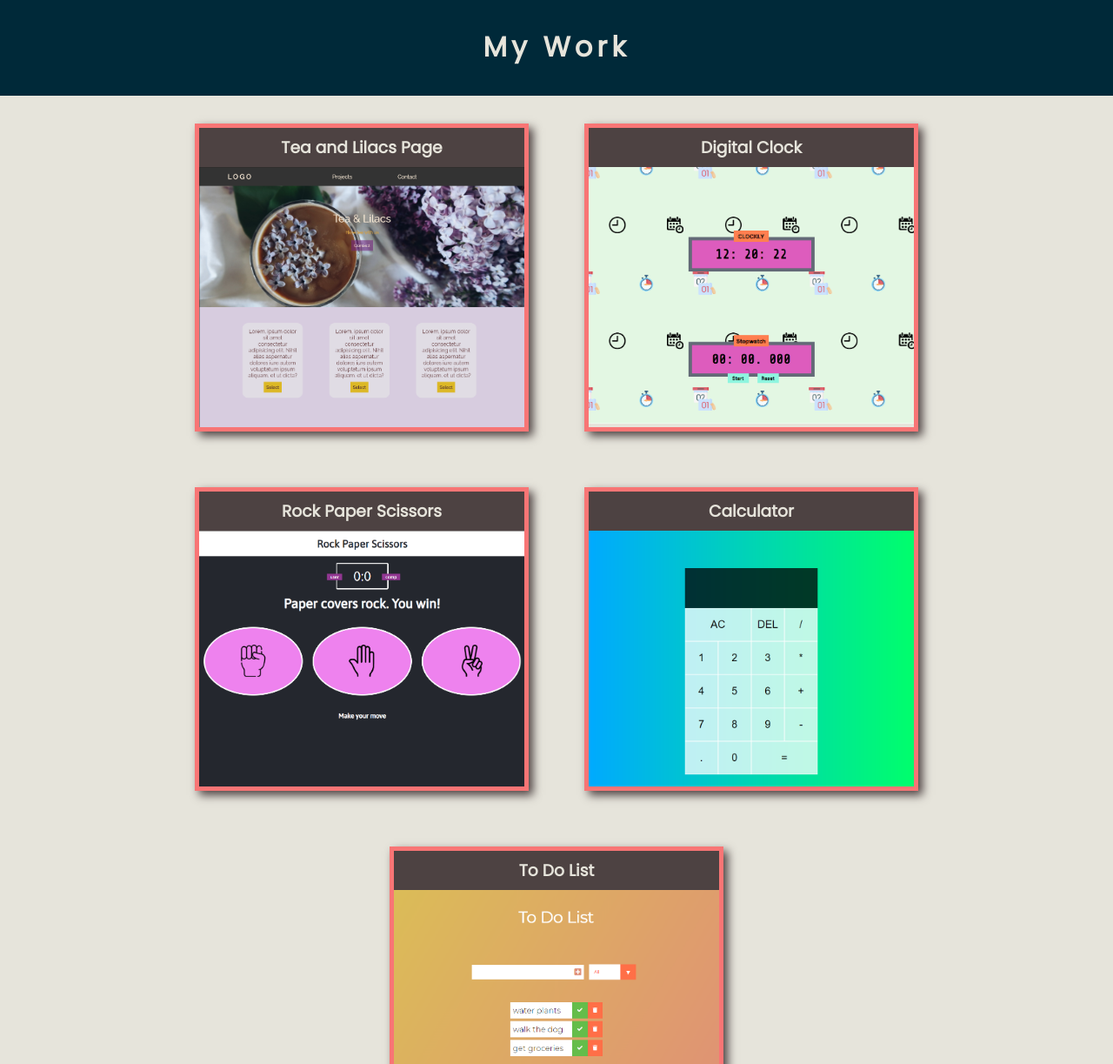
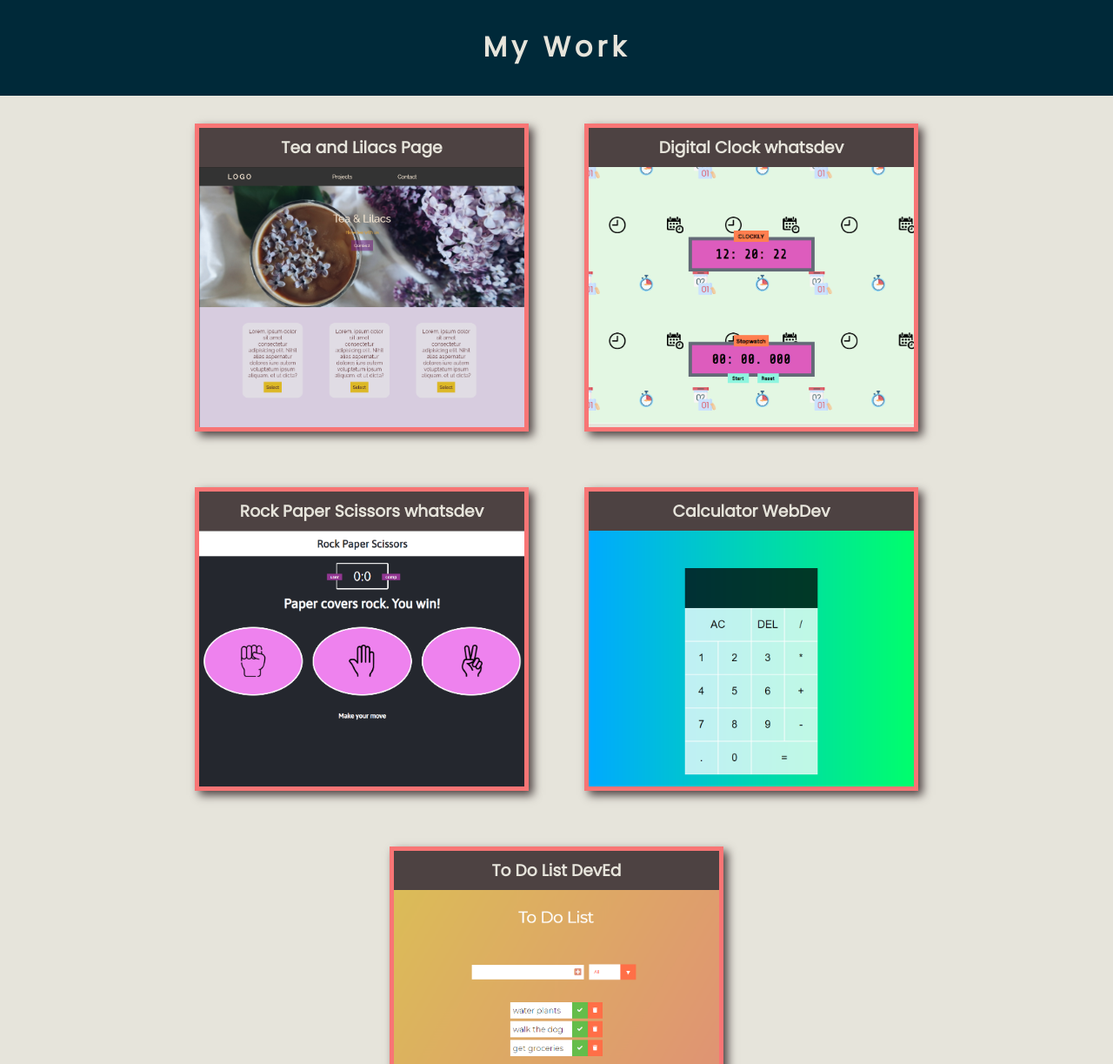
Before and after one commit to kovaltine/FreeCodeCamp, a plain HTML site: page PersonalPortfolio/index.html in a window 1280 px wide. Shown: the part 802-2025 px from the top of the page at 87% size. Drawn offline with Linux system fonts and the light colour scheme.

Commit message:
giving credit

```diff
--- a/PersonalPortfolio/index.html
+++ b/PersonalPortfolio/index.html
@@ -50,29 +50,30 @@
                 <h3>Tea and Lilacs Page</h3>
                 <img src="./images/T&LScreenshot.png" alt="tea and lilacs screenshot"></a>
         </div>
-        <!-- fix timeout issue -->
+        <!-- taken from: https://www.youtube.com/watch?v=DUEyiEnMVj4 -->
         <div class="project-tile" id="clock">
                 <a href="./DigitalClock/clock.html" class="project">
-                    <h3>Digital Clock</h3>
+                    <h3>Digital Clock whatsdev</h3>
                 <img src="./images/clockScreenshot.png" alt="digital clock screenshot"></a>
         </div>
 
-        <!-- show what the computer drew -->
+        <!-- taken from: https://www.youtube.com/watch?v=qipq1BV5myU -->
         <div class="project-tile" id="rock-paper-scissors">
                 <a href="./RockPaperScissors/" class="project">
-                    <h3>Rock Paper Scissors</h3>
+                    <h3>Rock Paper Scissors whatsdev</h3>
                 <img src="./images/rpsScreenshot.png" alt="Rock Paper Scissors screenshot"></a>
         </div>
 
+        <!-- taken from:https://www.youtube.com/watch?v=j59qQ7YWLxw -->
         <div class="project-tile" id="calculator">
                 <a href="./calculator/" class="project">
-                    <h3>Calculator</h3>
+                    <h3>Calculator WebDev</h3>
                 <img src="./images/calcScreenshot.png" alt="Calculator screenshot"></a>
         </div>
-
+                <!-- taken from: https://www.youtube.com/watch?v=Ttf3CEsEwMQ -->
         <div class="project-tile" id="todo">
                 <a href="./ToDo/" class="project">
-                    <h3>To Do List</h3>
+                    <h3>To Do List DevEd</h3>
                 <img src="./images/ToDoScreenshot.png" alt="To do screenshot"></a>
         </div>
     </div>
```
